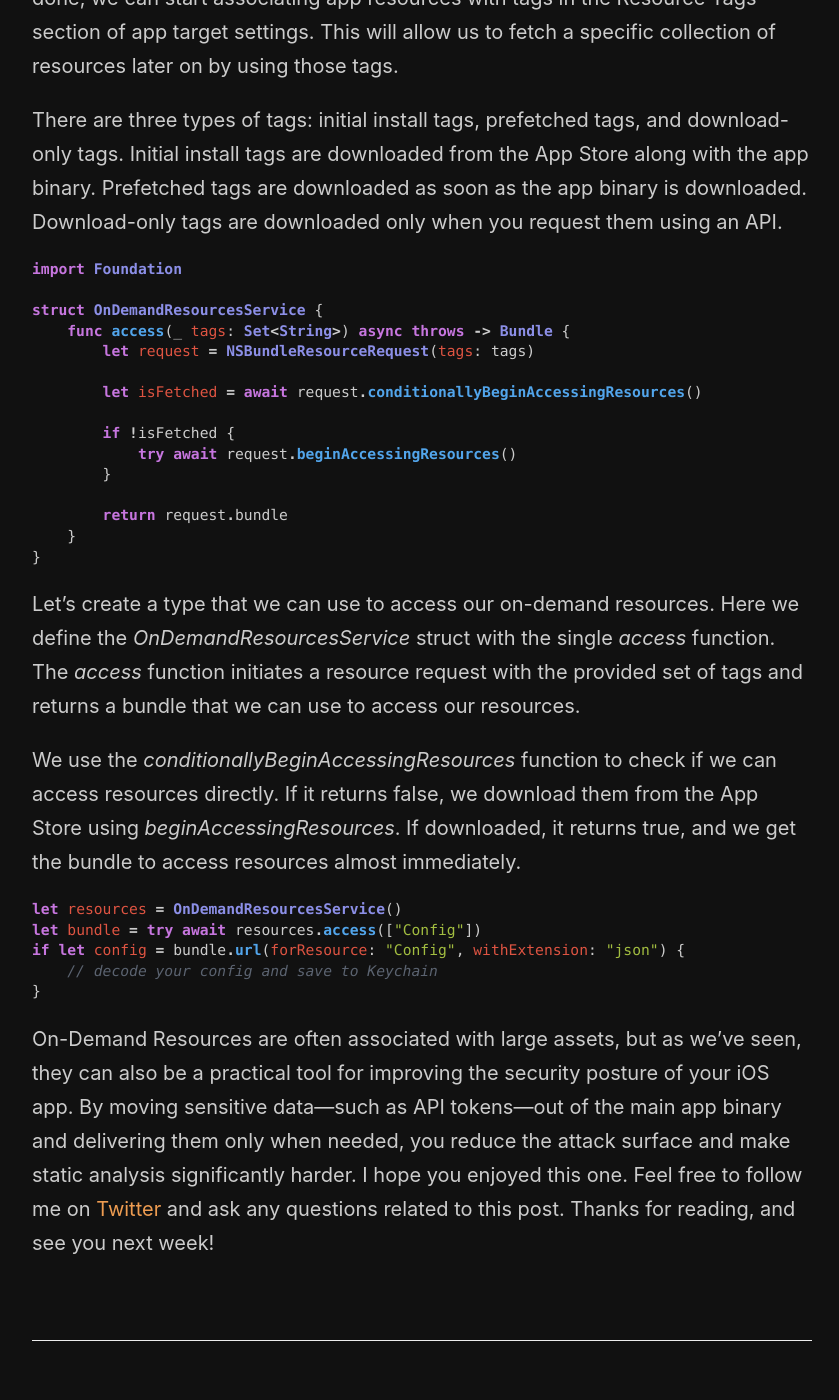
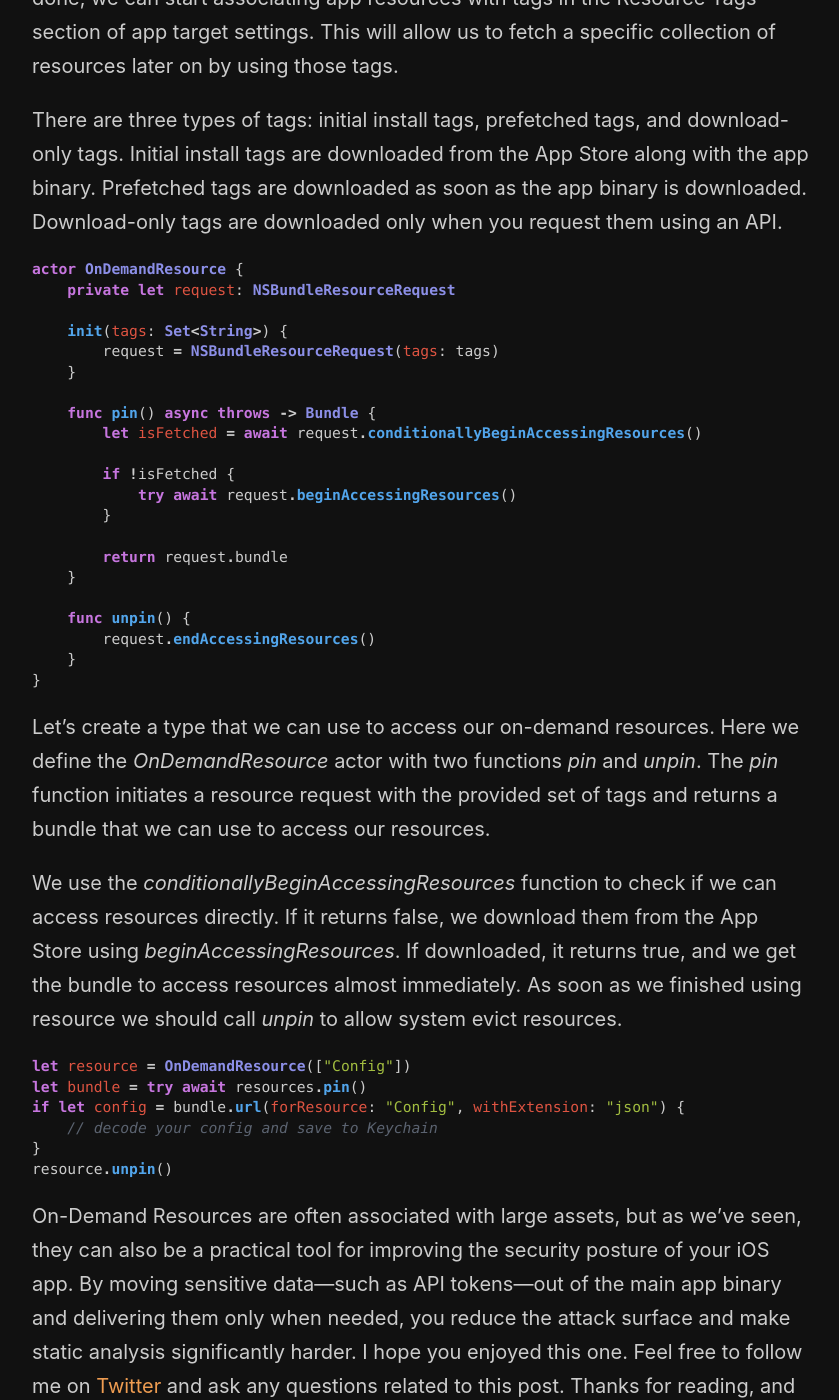
Before and after one commit to mecid/mecid.github.io, a Jekyll site: the page built from _posts/2026-02-03-on-demand-resources-in-ios-app.md, in a window 1280 px wide and 1400 px high, scrolled down 972 px. Shown: the whole window, without its empty margins (218-1057 px from the left). Built offline with Jekyll 4.4.1, drawn with Linux system fonts in a browser that asks for light colours.

Commit message:
on-demand resources usage section changed

````diff
--- a/_posts/2026-02-03-on-demand-resources-in-ios-app.md
+++ b/_posts/2026-02-03-on-demand-resources-in-ios-app.md
@@ -18,12 +18,14 @@ First, we need to enable them in the build settings of our app target. There’s
 There are three types of tags: initial install tags, prefetched tags, and download-only tags. Initial install tags are downloaded from the App Store along with the app binary. Prefetched tags are downloaded as soon as the app binary is downloaded. Download-only tags are downloaded only when you request them using an API.
 
 ```swift
-import Foundation
+actor OnDemandResource {
+    private let request: NSBundleResourceRequest
 
-struct OnDemandResourcesService {
-    func access(_ tags: Set<String>) async throws -> Bundle {
-        let request = NSBundleResourceRequest(tags: tags)
+    init(tags: Set<String>) {
+        request = NSBundleResourceRequest(tags: tags)
+    }
 
+    func pin() async throws -> Bundle {
         let isFetched = await request.conditionallyBeginAccessingResources()
 
         if !isFetched {
@@ -32,19 +34,24 @@ struct OnDemandResourcesService {
 
         return request.bundle
     }
+
+    func unpin() {
+        request.endAccessingResources()
+    }
 }
 ```
 
-Let’s create a type that we can use to access our on-demand resources. Here we define the *OnDemandResourcesService* struct with the single *access* function. The *access* function initiates a resource request with the provided set of tags and returns a bundle that we can use to access our resources.
+Let’s create a type that we can use to access our on-demand resources. Here we define the *OnDemandResource* actor with two functions *pin* and *unpin*. The *pin* function initiates a resource request with the provided set of tags and returns a bundle that we can use to access our resources.
 
-We use the *conditionallyBeginAccessingResources* function to check if we can access resources directly. If it returns false, we download them from the App Store using *beginAccessingResources*. If downloaded, it returns true, and we get the bundle to access resources almost immediately.
+We use the *conditionallyBeginAccessingResources* function to check if we can access resources directly. If it returns false, we download them from the App Store using *beginAccessingResources*. If downloaded, it returns true, and we get the bundle to access resources almost immediately. As soon as we finished using resource we should call *unpin* to allow system evict resources.
 
 ```swift
-let resources = OnDemandResourcesService()
-let bundle = try await resources.access(["Config"])
+let resource = OnDemandResource(["Config"])
+let bundle = try await resources.pin()
 if let config = bundle.url(forResource: "Config", withExtension: "json") {
     // decode your config and save to Keychain
 }
+resource.unpin()
 ```
 
 On-Demand Resources are often associated with large assets, but as we’ve seen, they can also be a practical tool for improving the security posture of your iOS app. By moving sensitive data—such as API tokens—out of the main app binary and delivering them only when needed, you reduce the attack surface and make static analysis significantly harder. I hope you enjoyed this one. Feel free to follow me on [Twitter](https://twitter.com/mecid) and ask any questions related to this post. Thanks for reading, and see you next week!
````
